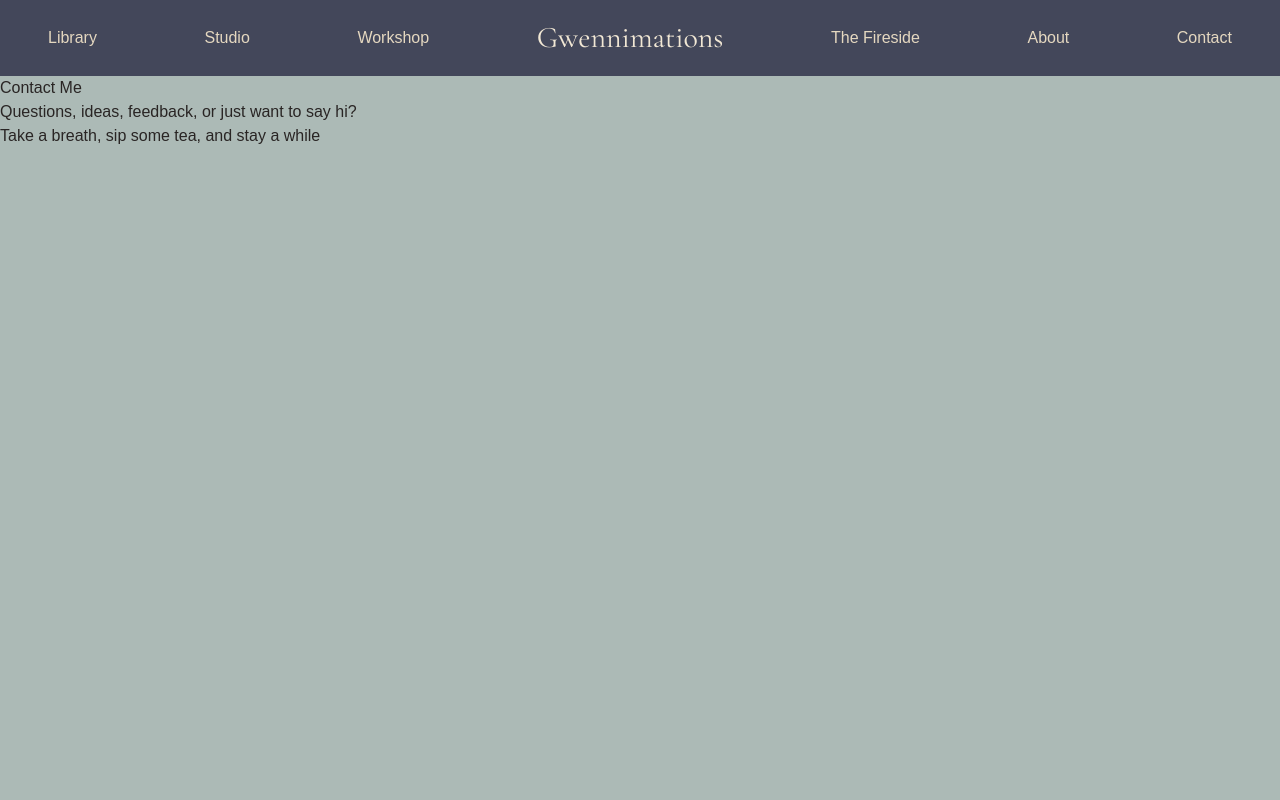
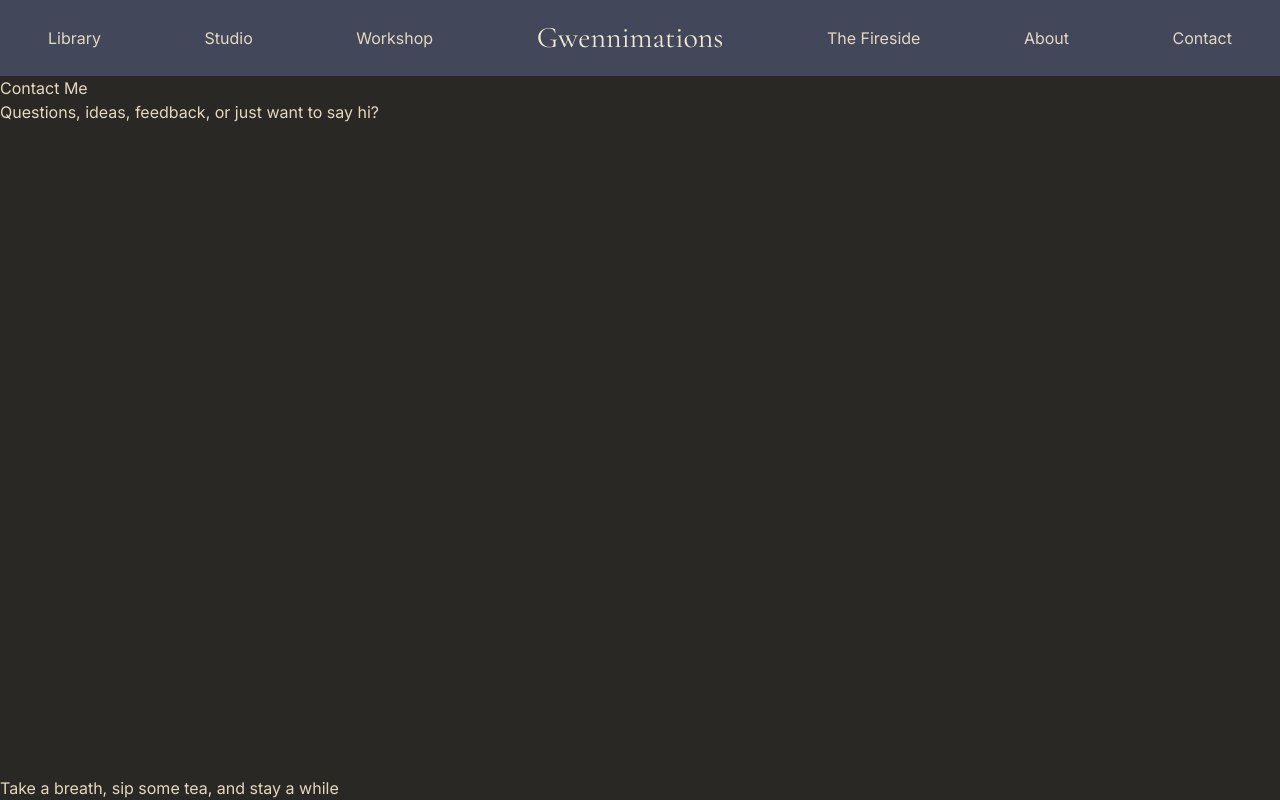
Before and after one commit to gwennthompson/gwennimations, a Next.js app: page /contact in a window 1280 px wide. Built offline with nearby package versions, Linux system fonts and the light colour scheme.

Commit message:
distributed background color and tecxt style and color globally

```diff
--- a/app/globals.css
+++ b/app/globals.css
@@ -1,8 +1,8 @@
 @import "tailwindcss";
 
 :root {
-  --background: #acbab6;
-  --foreground: #292524;
+  --background: #292824;
+  --foreground: #E5D8C0;
 }
 
 @theme inline {
@@ -12,15 +12,8 @@
   --font-inter: var(--font-inter);
 }
 
-@media (prefers-color-scheme: dark) {
-  :root {
-    --background: #0a0a0a;
-    --foreground: #ededed;
-  }
-}
-
 body {
   background: var(--background);
   color: var(--foreground);
-  font-family: Arial, Helvetica, sans-serif;
+  font-family: var(--font-inter);
 }
--- a/app/layout.tsx
+++ b/app/layout.tsx
@@ -32,7 +32,7 @@ export default function RootLayout({
     >
       <body className="min-h-full flex flex-col">
         <Navbar />
-        <main>
+        <main className="flex-1">
           {children}
         </main>
 
--- a/components/Navbar.tsx
+++ b/components/Navbar.tsx
@@ -5,17 +5,17 @@ export default function Navbar() {
     <nav>
         <div className="flex px-12 py-5 items-center justify-between text-[#E5D8C0] bg-[#43475A]">
 
-        <Link href="/library">Library</Link>
-        <Link href="/studio">Studio</Link>
-        <Link href="/workshop">Workshop</Link>
+        <Link href="/library" className="transition-colors duration-600 hover:text-[#D8A15D]">Library</Link>
+        <Link href="/studio" className="transition-colors duration-600 hover:text-[#D8A15D]">Studio</Link>
+        <Link href="/workshop" className="transition-colors duration-600 hover:text-[#D8A15D]">Workshop</Link>
 
         <div className="font-cormorant text-3xl text-[#F2E8D5] text-center">
-            <Link href="/">Gwennimations</Link>
+            <Link href="/" className="transition-colors duration-600 hover:text-[#E8C98B]">Gwennimations</Link>
         </div>
 
-        <Link href="/fireside">The Fireside</Link>
-        <Link href="/about">About</Link>
-        <Link href="/contact">Contact</Link>
+        <Link href="/fireside" className="transition-colors duration-600 hover:text-[#D8A15D]">The Fireside</Link>
+        <Link href="/about" className="transition-colors duration-600 hover:text-[#D8A15D]">About</Link>
+        <Link href="/contact" className="transition-colors duration-600 hover:text-[#D8A15D]">Contact</Link>
 
         </div>
     </nav>
```
